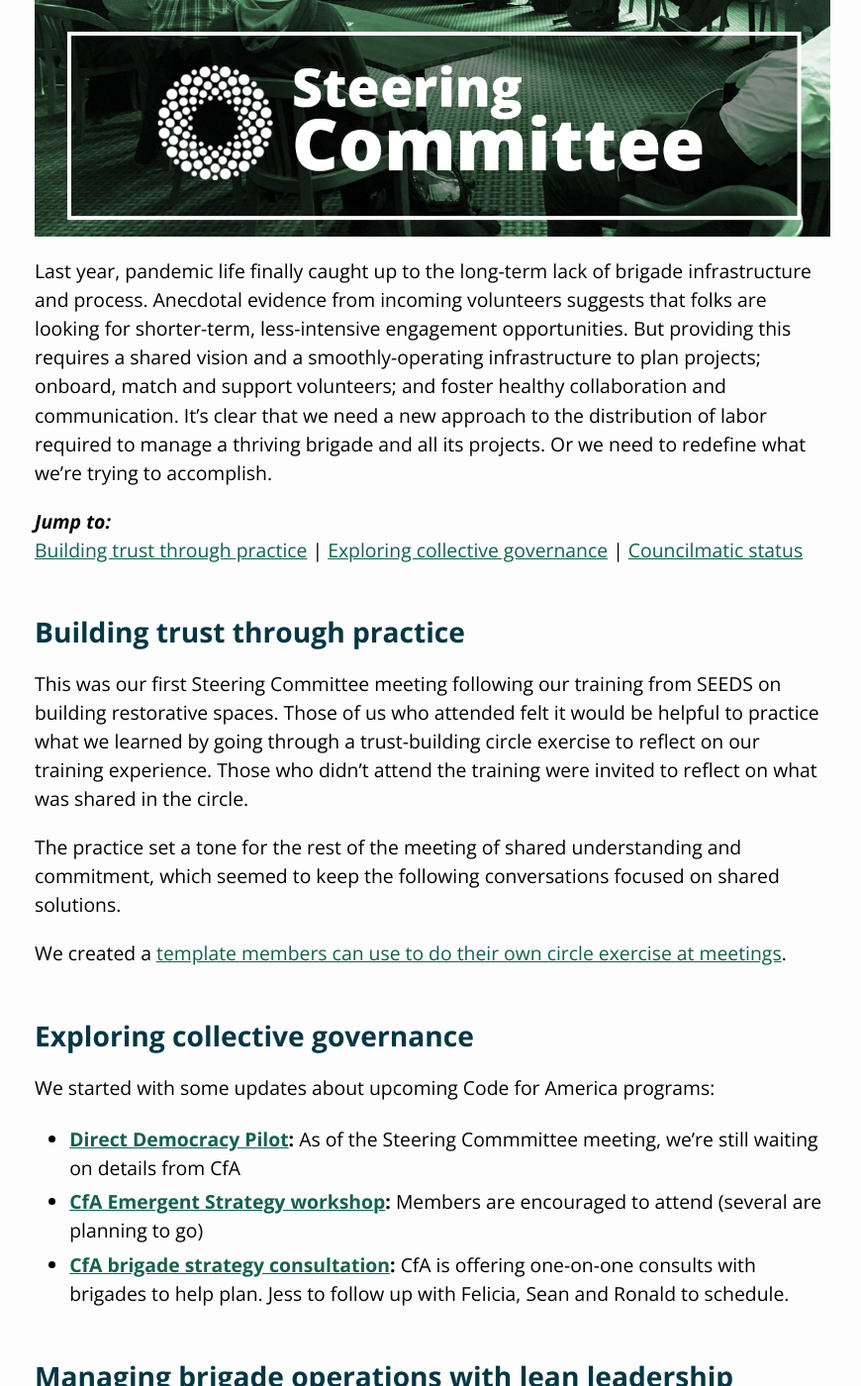
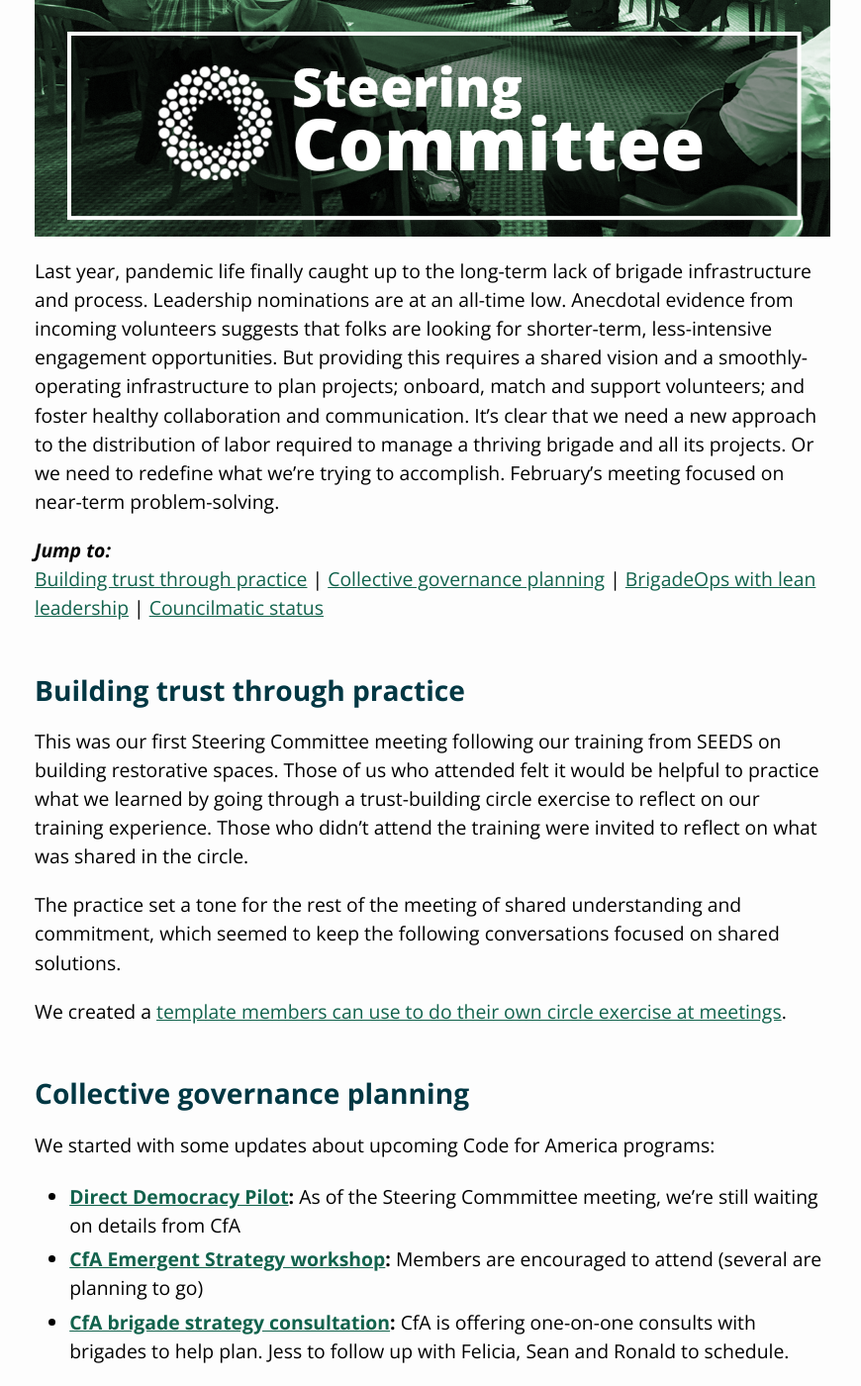
Before and after one commit to openoakland/openoakland.org, a Jekyll site: the page built from src/_posts/2022-03-12-feb-2022-steering-committee-recap.md, in a window 1280 px wide and 1400 px high, scrolled down 566 px. Shown: the whole window at 99% size, without its empty margins (203-1073 px from the left). Built offline with Jekyll 4.4.1, drawn with Linux system fonts in a browser that asks for light colours; nearby versions of some CDN libraries; some of the changed text lies outside the part shown.

Commit message:
Blog post tweaks & fix formatting on post-excerpt include on home page

```diff
--- a/src/_includes/home-sections/recent-updates.html
+++ b/src/_includes/home-sections/recent-updates.html
@@ -14,7 +14,7 @@
 
       <div class="card-body">
         <h3 class="card-title"><a href="{{ BASE_PATH }}{{ post.url }}">{{ post.title }}</a></h3>
-        <p class="card-text home-excerpt">{{ post.excerpt }}</p>
+        <p class="card-text home-excerpt">{{ post.post-excerpt }}</p>
         <a href="{{ post.url }}" class="btn btn-primary">Continue reading...</a>
       </div>
 
--- a/src/_posts/2022-03-12-feb-2022-steering-committee-recap.md
+++ b/src/_posts/2022-03-12-feb-2022-steering-committee-recap.md
@@ -6,17 +6,17 @@
 permalink: updates/:title/
 feat-img: /assets/images/blog/2021-07-Banner-meetup-Steering.png
 feat-img-alt: Volunteers sit in chairs in a semi-circle in a room in City Hall
-post-excerpt: "xx..."
+post-excerpt: "February’s Steering Committee meeting continued to focus on building trust among the group to encourage better communication, and explored upcoming leadership needs in the face of waning engagement..."
 ---
 
 **February's Steering Committee meeting continued to focus on building trust among the group to encourage better communication, and explored upcoming leadership needs in the face of waning engagement.**
 
 ![Green-tinged photo of OpenOakland members seated around tables in City Hall overlaid with the words 'Steering Committee' in white.](/assets/images/blog/2021-07-Banner-meetup-Steering.png)
 
-Last year, pandemic life finally caught up to the long-term lack of brigade infrastructure and process. Anecdotal evidence from incoming volunteers suggests that folks are looking for shorter-term, less-intensive engagement opportunities. But providing this requires a shared vision and a smoothly-operating infrastructure to plan projects; onboard, match and support volunteers; and foster healthy collaboration and communication. It's clear that we need a new approach to the distribution of labor required to manage a thriving brigade and all its projects. Or we need to redefine what we're trying to accomplish.
+Last year, pandemic life finally caught up to the long-term lack of brigade infrastructure and process. Leadership nominations are at an all-time low. Anecdotal evidence from incoming volunteers suggests that folks are looking for shorter-term, less-intensive engagement opportunities. But providing this requires a shared vision and a smoothly-operating infrastructure to plan projects; onboard, match and support volunteers; and foster healthy collaboration and communication. It's clear that we need a new approach to the distribution of labor required to manage a thriving brigade and all its projects. Or we need to redefine what we're trying to accomplish. February's meeting focused on near-term problem-solving.
 
 ***Jump to:***
-[Building trust through practice](#building-trust-through-practice) | [Exploring collective governance](#exploring-collective-governance) | [Councilmatic status](#councilmatic-status)
+[Building trust through practice](#building-trust-through-practice) | [Collective governance planning](#collective-governance-planning) | [BrigadeOps with lean leadership](#managing-brigade-operations-with-lean-leadership) | [Councilmatic status](#councilmatic-status)
 
 ## Building trust through practice
 
@@ -26,7 +26,7 @@
 
 We created a [template members can use to do their own circle exercise at meetings](https://docs.google.com/presentation/d/1OwD46SAEInvJzIEqJ-MVLkWzHlPjV5e1Hwo462lIzK8/edit?usp=sharing).
 
-## Exploring collective governance
+## Collective governance planning
 
 We started with some updates about upcoming Code for America programs:
 
@@ -54,7 +54,7 @@
 
 ## Councilmatic status
 
-- Twitter complaint has been filed against rogue account
+- A Twitter complaint has been filed against rogue account.
 - Concerns from city that new handle may appear to represent City Council when it’s not a city-sanctioned account.
   - Project lead expressed concern about changing the name, having just done so.
   - Recommendation from Comms Lead that all OO project social accounts use the name of the project; several members expressed their desire for same.
```
